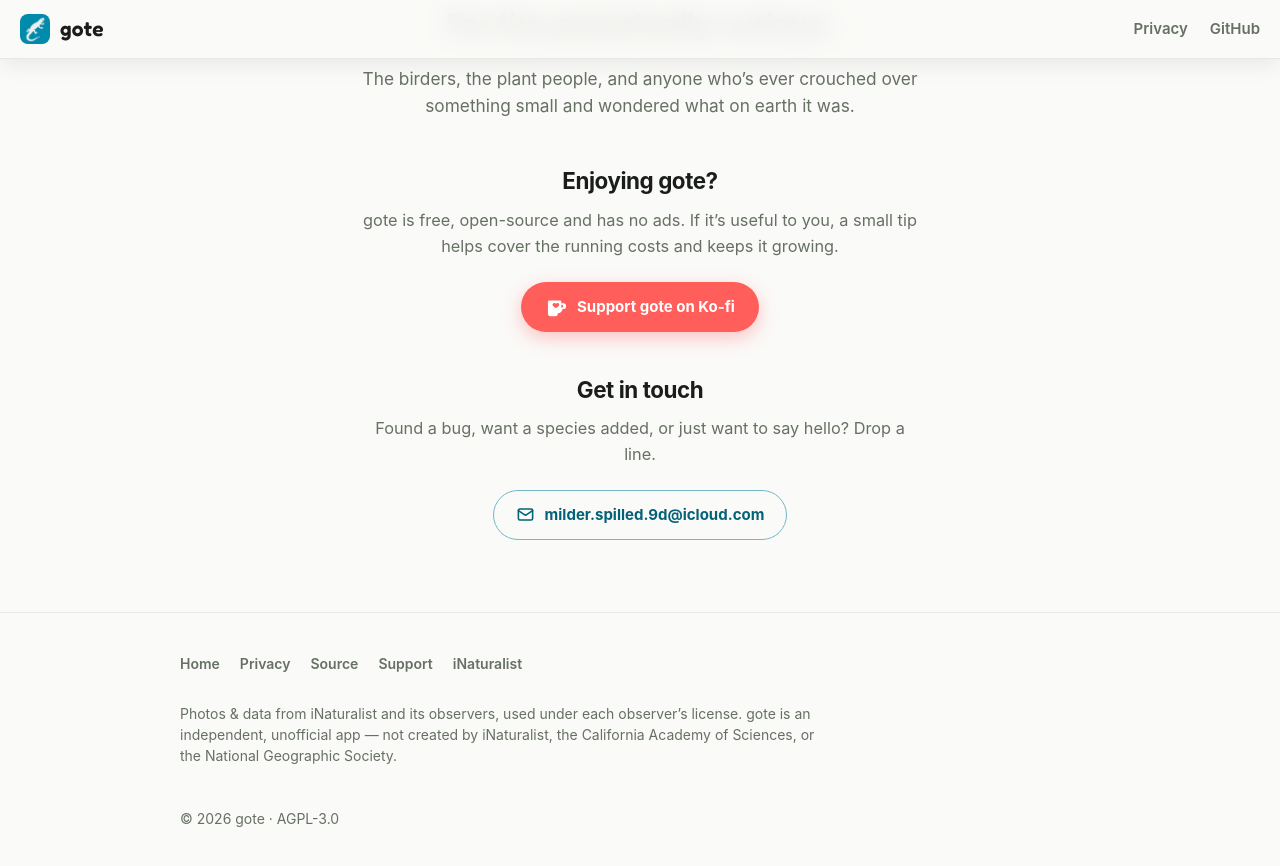
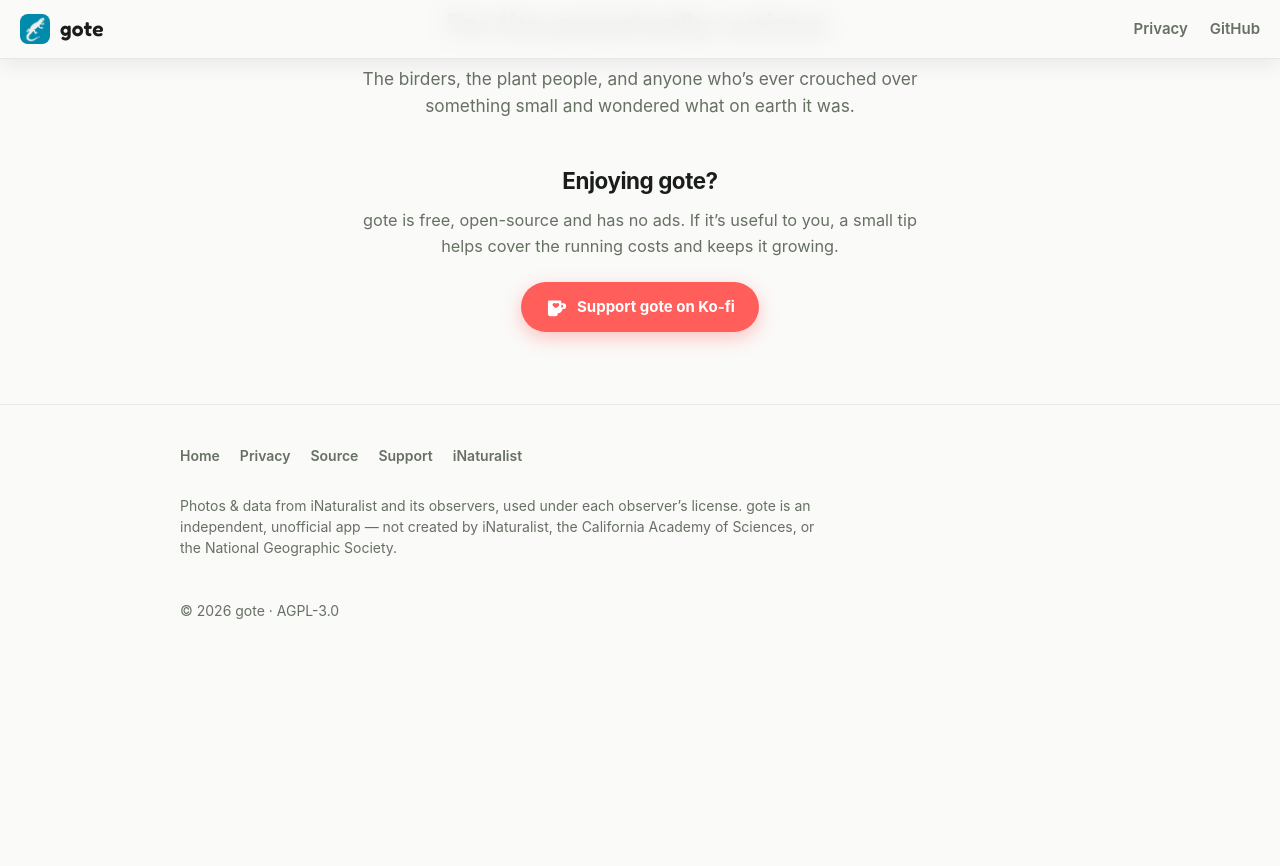
Before and after one commit to turbolya/gote, a Jekyll site: the page built from index.html, in a window 1280 px wide and 900 px high, scrolled down 4614 px. Shown: the top 866 px of the window. Built offline with Jekyll 4.4.1, drawn with Linux system fonts in a browser that asks for light colours; after the commit the page ends 5306 px from its top, so only the background shows below that.

Commit message:
Add: PS source file for hero-bg; removed contact form

```diff
--- a/index.html
+++ b/index.html
@@ -561,15 +561,3 @@ title: false
     Support gote on Ko-fi
   </a>
 </section>
-
-<section class="contact qfade">
-  <h2>Get in touch</h2>
-  <p>Found a bug, want a species added, or just want to say hello? Drop a line.</p>
-  <a class="mail-btn" id="contact-mail" href="#" data-c="bWlsZGVyLnNwaWxsZWQuOWRAaWNsb3VkLmNvbQ==" rel="nofollow">
-    <svg viewBox="0 0 24 24" aria-hidden="true" fill="none" stroke="currentColor" stroke-width="2" stroke-linecap="round" stroke-linejoin="round"><rect x="3" y="5" width="18" height="14" rx="2"/><path d="m3 7 9 6 9-6"/></svg>
-    <span class="mail-label">Email us</span>
-  </a>
-  <noscript>
-    <p class="noscript-mail">Email us at milder.spilled.9d <b>[at]</b> icloud <b>[dot]</b> com</p>
-  </noscript>
-</section>
```
Also changed, not shown: 1 other file.
